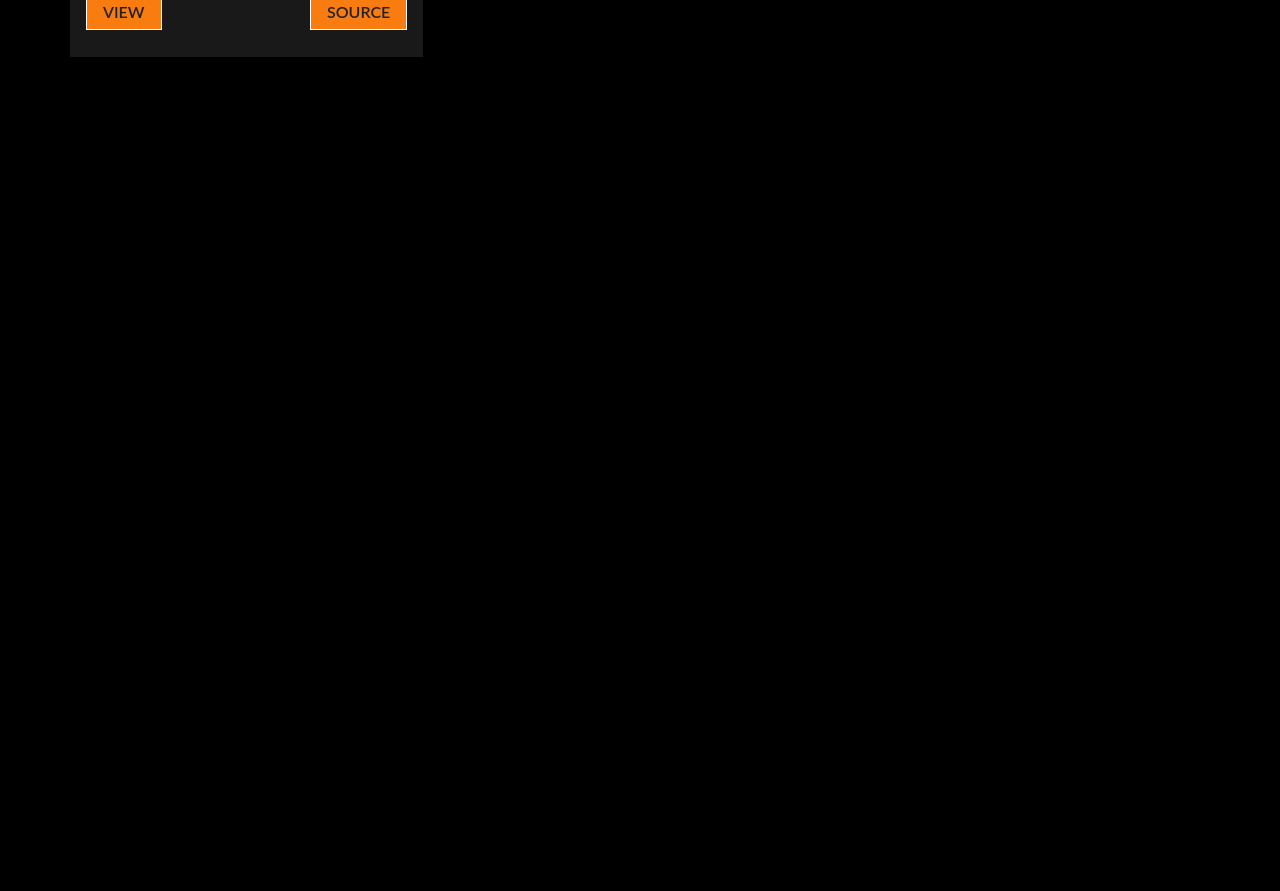
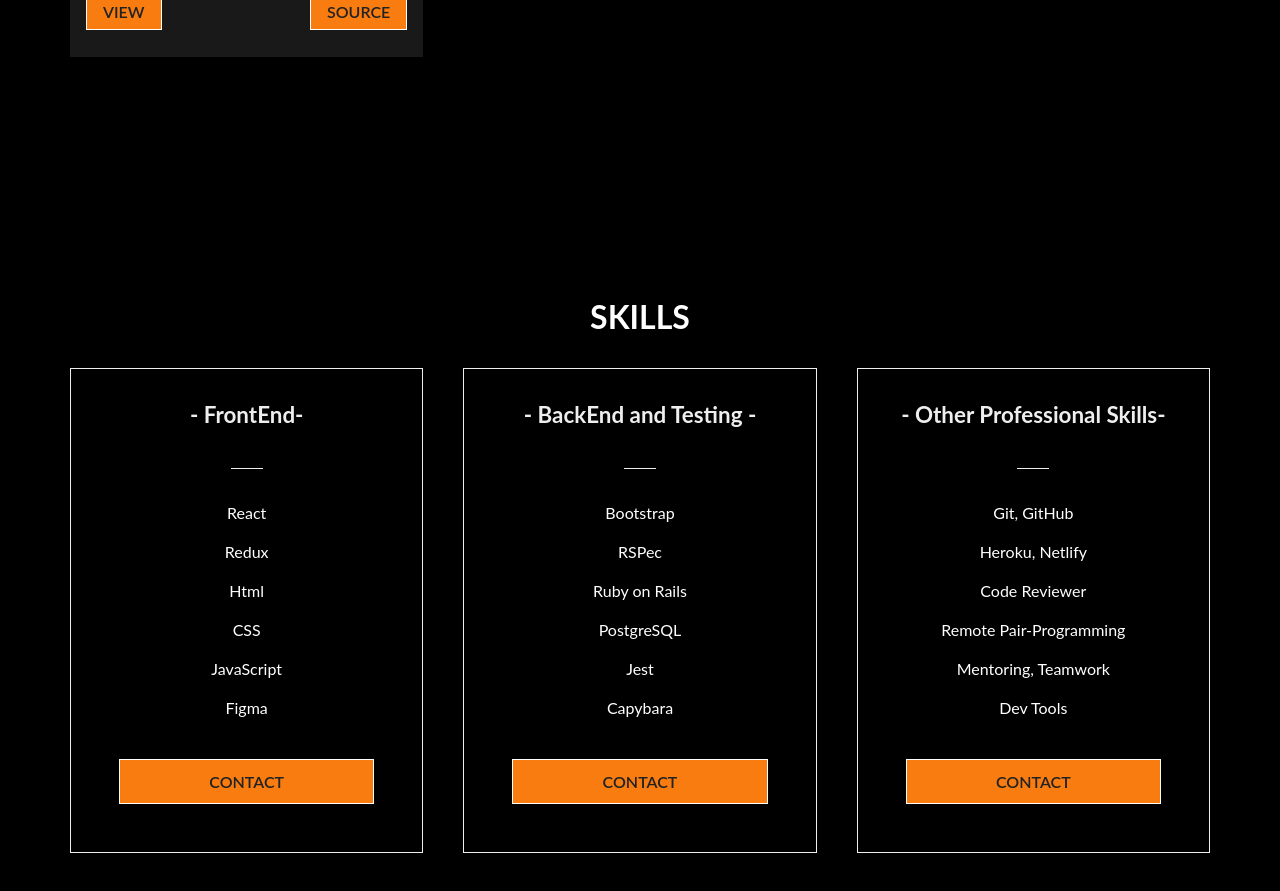
Before and after one commit to Amazinggracee/Portfolio, a React (Create React App) app: page /project in a window 1280 px wide. Shown: the part 3360-4251 px from the top of the page. Before the commit the page ends 3497 px from the top, so only its background shows below. Built offline with nearby package versions, Linux system fonts and the light colour scheme; a web font is replaced by a local one.

Commit message:
Add Skills

```diff
--- a/src/components/PricingCards.js
+++ b/src/components/PricingCards.js
@@ -1,52 +1,54 @@
-// import './PricingCardsStyle.css';
-// import React from 'react';
-// import { Link } from "react-router-dom";
+import './PricingCardsStyle.css';
+import React from 'react';
+import { Link } from 'react-router-dom';
 
-// const PricingCards = () => {
-//   return (
-//     <div className="pricing">
-//       <div className="card-container">
-//         <div className="card">
-//           <h3>- Basic -</h3>
-//           <span className="bar"></span>
-//           <p className="btc">$ 100</p>
-//           <p>- 3 days -</p>
-//           <p>- 3 Pages -</p>
-//           <p>- Featured -</p>
-//           <p>- Responsive Design -</p>
-//           <Link to="/contact" className="btn">
-//             PURCHASE NOW
-//           </Link>
-//               </div>
+const PricingCards = () => (
+  <div className="pricing">
+    <h1 className="project-heading">SKILLS</h1>
+    <div className="card-container">
+      <div className="card">
+        <h3>- FrontEnd-</h3>
+        <span className="bar" />
+        <p>React</p>
+        <p>Redux</p>
+        <p>Html</p>
+        <p>CSS</p>
+        <p>JavaScript</p>
+        <p>Figma</p>
+        <Link to="/contact" className="btn">
+          CONTACT
+        </Link>
+      </div>
 
-//         <div className="card">
-//           <h3>- Premium -</h3>
-//           <span className="bar"></span>
-//           <p className="btc">$ 200</p>
-//           <p>- 2 days -</p>
-//           <p>- 3 Pages -</p>
-//           <p>- Featured -</p>
-//           <p>- Responsive Design -</p>
-//           <Link to="/contact" className="btn">
-//             PURCHASE NOW
-//           </Link>
-//               </div>
+      <div className="card">
+        <h3>- BackEnd and Testing -</h3>
+        <span className="bar" />
+        <p>Bootstrap</p>
+        <p>RSPec</p>
+        <p>Ruby on Rails</p>
+        <p>PostgreSQL</p>
+        <p>Jest</p>
+        <p>Capybara</p>
+        <Link to="/contact" className="btn">
+          CONTACT
+        </Link>
+      </div>
 
-//         <div className="card">
-//           <h3>- Business -</h3>
-//           <span className="bar"></span>
-//           <p className="btc">$ 300</p>
-//           <p>- 5 days -</p>
-//           <p>- 8 Pages -</p>
-//           <p>- Featured -</p>
-//           <p>- Responsive Design -</p>
-//           <Link to="/contact" className="btn">
-//             PURCHASE NOW
-//           </Link>
-//         </div>
-//       </div>
-//     </div>
-//   );
-// }
+      <div className="card">
+        <h3>- Other Professional Skills-</h3>
+        <span className="bar" />
+        <p>Git, GitHub</p>
+        <p>Heroku, Netlify</p>
+        <p>Code Reviewer</p>
+        <p>Remote Pair-Programming</p>
+        <p>Mentoring, Teamwork</p>
+        <p>Dev Tools</p>
+        <Link to="/contact" className="btn">
+          CONTACT
+        </Link>
+      </div>
+    </div>
+  </div>
+);
 
-// export default PricingCards
+export default PricingCards;
--- a/src/routes/Project.js
+++ b/src/routes/Project.js
@@ -2,7 +2,7 @@ import React from 'react';
 import NavBar from '../components/navBar';
 import Footer from '../components/Footer';
 import HeroImg2 from '../components/HeroImg2';
-// import PricingCards from '../components/PricingCards';
+import PricingCards from '../components/PricingCards';
 import Work from '../components/Work';
 
 const Project = () => (
@@ -10,7 +10,7 @@ const Project = () => (
     <NavBar />
     <HeroImg2 heading="PROJECTS." text="Some of my most recent works" />
     <Work />
-    {/* <PricingCards /> */}
+    <PricingCards />
     <Footer />
   </div>
 );
```
